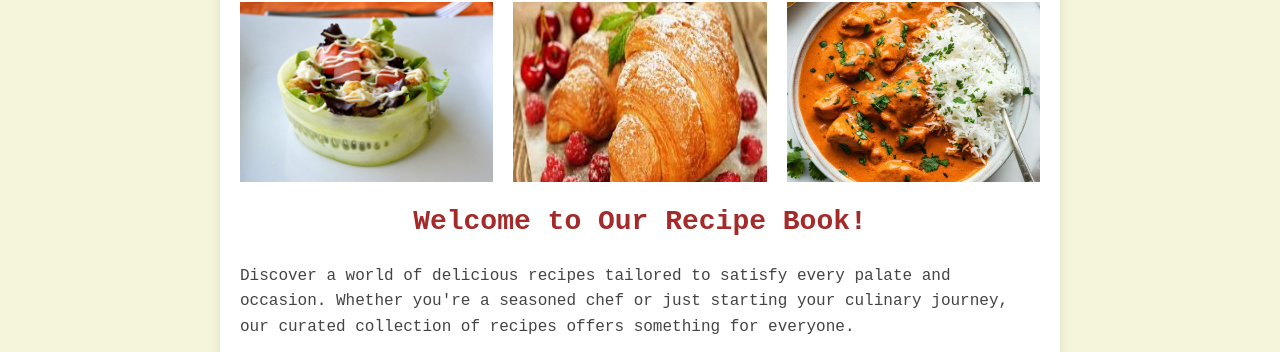
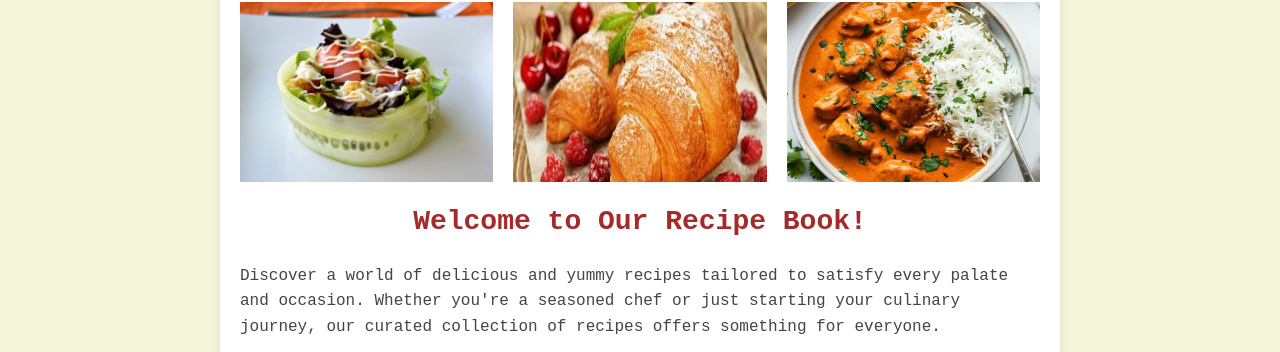
Before and after one commit to cookiesandcoding/21-doc-project-2, a plain HTML site: page index.html in a window 1280 px wide. Shown: the part 448-800 px from the top of the page. Drawn offline with Linux system fonts and the light colour scheme.

Commit message:
Update index.html

```diff
--- a/index.html
+++ b/index.html
@@ -85,7 +85,7 @@
 
         <h1>Welcome to Our Recipe Book!</h1>
         <p>
-          Discover a world of delicious recipes tailored to satisfy every palate
+          Discover a world of delicious and yummy recipes tailored to satisfy every palate
           and occasion. Whether you're a seasoned chef or just starting your
           culinary journey, our curated collection of recipes offers something
           for everyone.
```
